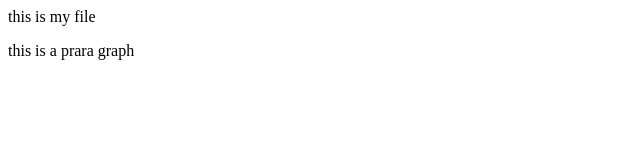
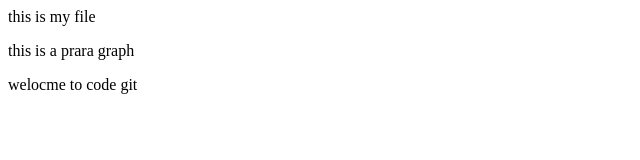
Before and after one commit to GMKV123/myproject, a plain HTML site: page index.html in a window 1280 px wide. Shown: the whole page, without its empty margins (0-640 px from the left). Drawn offline with Linux system fonts and the light colour scheme.

Commit message:
added welcome to code git on index.html

```diff
--- a/index.html
+++ b/index.html
@@ -11,3 +11,4 @@
     <p> this is a prara graph </p>
     </body>
 </html>
+welocme to code git
```
